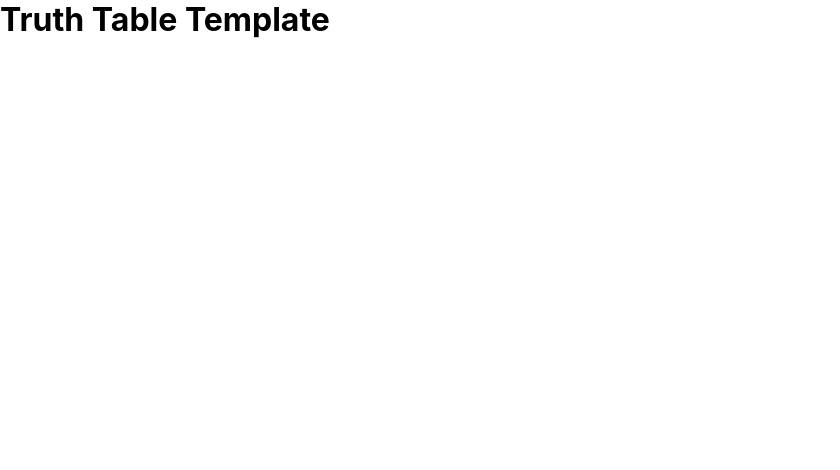
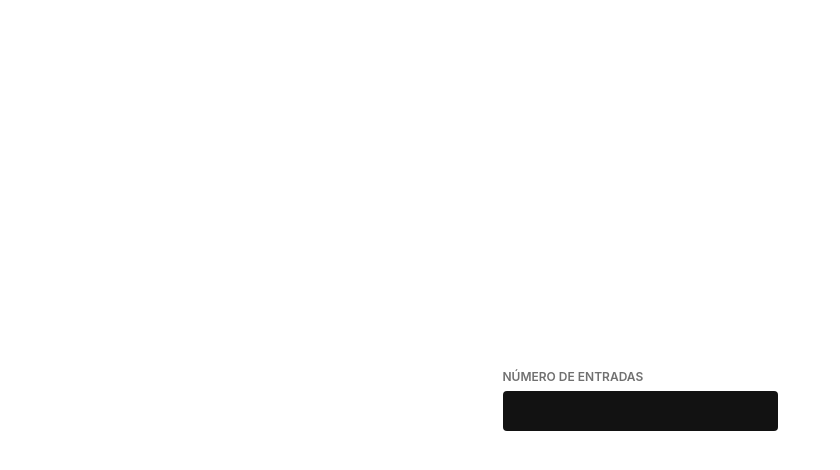
Before and after one commit to munozrc/truth-table-template, a React (Vite) app: page / in a window 1280 px wide. Shown: the top 470 px of the page, without its empty margins (0-840 px from the left). Built offline with nearby package versions, Linux system fonts and the light colour scheme.

Commit message:
implement home and new syles for main element

```diff
--- a/src/App.tsx
+++ b/src/App.tsx
@@ -1,7 +1,10 @@
 import React from 'react'
+import Home from './views/Home'
 
 function App () {
-  return <h1>Truth Table Template</h1>
+  return <main className="container">
+    <Home />
+  </main>
 }
 
 export default App
--- a/src/index.css
+++ b/src/index.css
@@ -12,3 +12,16 @@ body {
   -webkit-font-smoothing: antialiased;
   -moz-osx-font-smoothing: grayscale;
 }
+
+main {
+  width: 100%;
+  min-height: 100vh;
+}
+
+.container {
+  display: flex;
+  align-items: center;
+  justify-content: center;
+  width: 100%;
+  height: 100%;
+}
```
